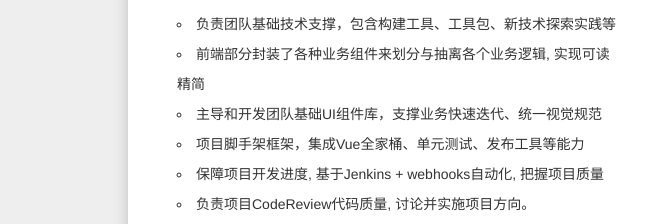
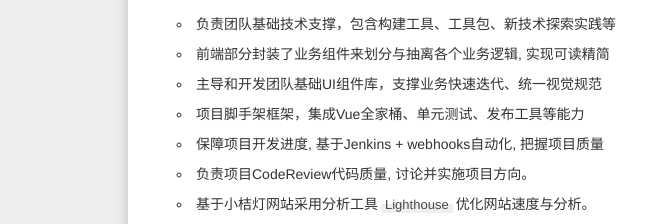
Before and after one commit to wangdabaoqq/resume-new, a website built with webpack: page src/index.html in a window 1280 px wide. Shown: the part 908-1132 px from the top of the page, 0-653 px from the left. Built offline with nearby package versions, Linux system fonts and the light colour scheme; a small style sheet from the web is missing.

Commit message:
更新pdf

```diff
--- a/src/index.html
+++ b/src/index.html
@@ -124,7 +124,7 @@
                                     </p>
                                     <ul class="section-list-other">
                                         <li>负责团队基础技术支撑，包含构建工具、工具包、新技术探索实践等</li>
-                                        <li>前端部分封装了各种业务组件来划分与抽离各个业务逻辑, 实现可读精简</li>
+                                        <li>前端部分封装了业务组件来划分与抽离各个业务逻辑, 实现可读精简</li>
                                         <li>主导和开发团队基础UI组件库，支撑业务快速迭代、统一视觉规范</li>
                                         <li>项目脚手架框架，集成Vue全家桶、单元测试、发布工具等能力</li>
                                         <li>保障项目开发进度, 基于Jenkins + webhooks自动化, 把握项目质量</li>
```
Also changed, not shown: 1 other file.
